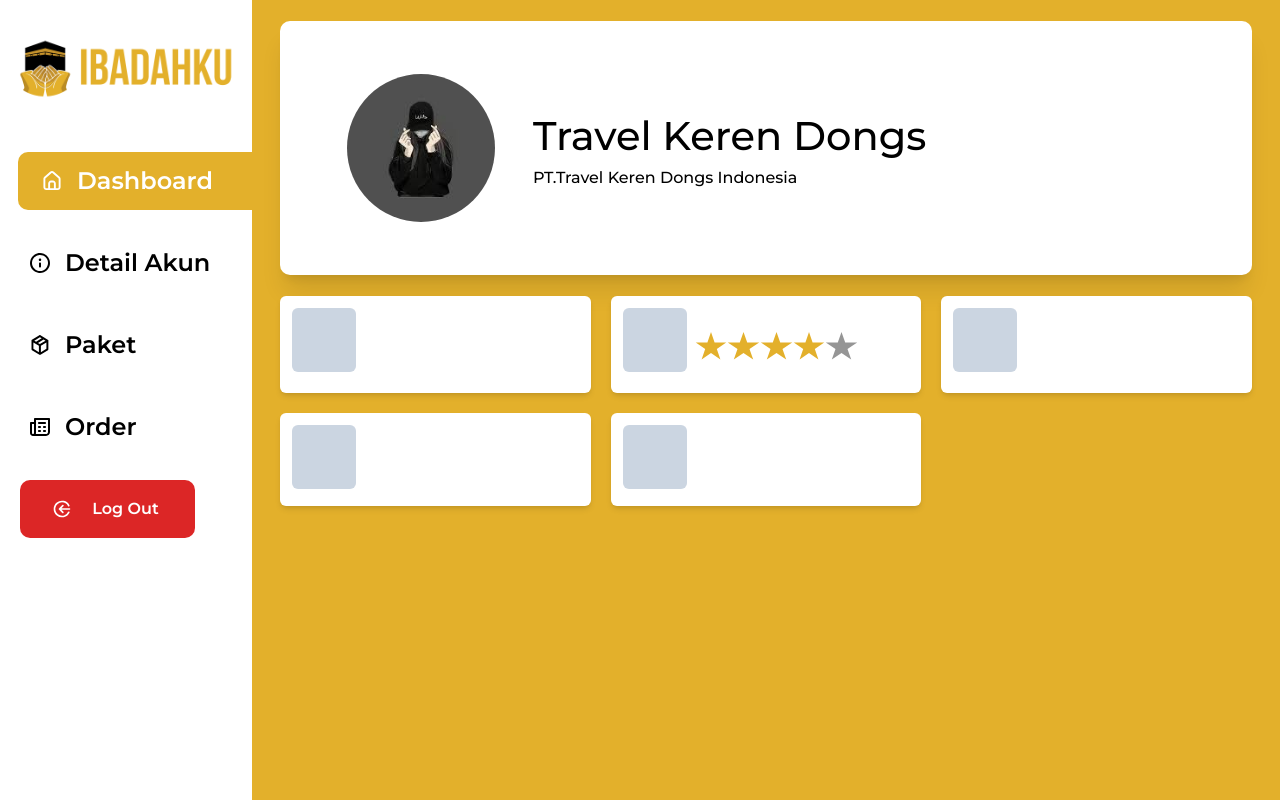
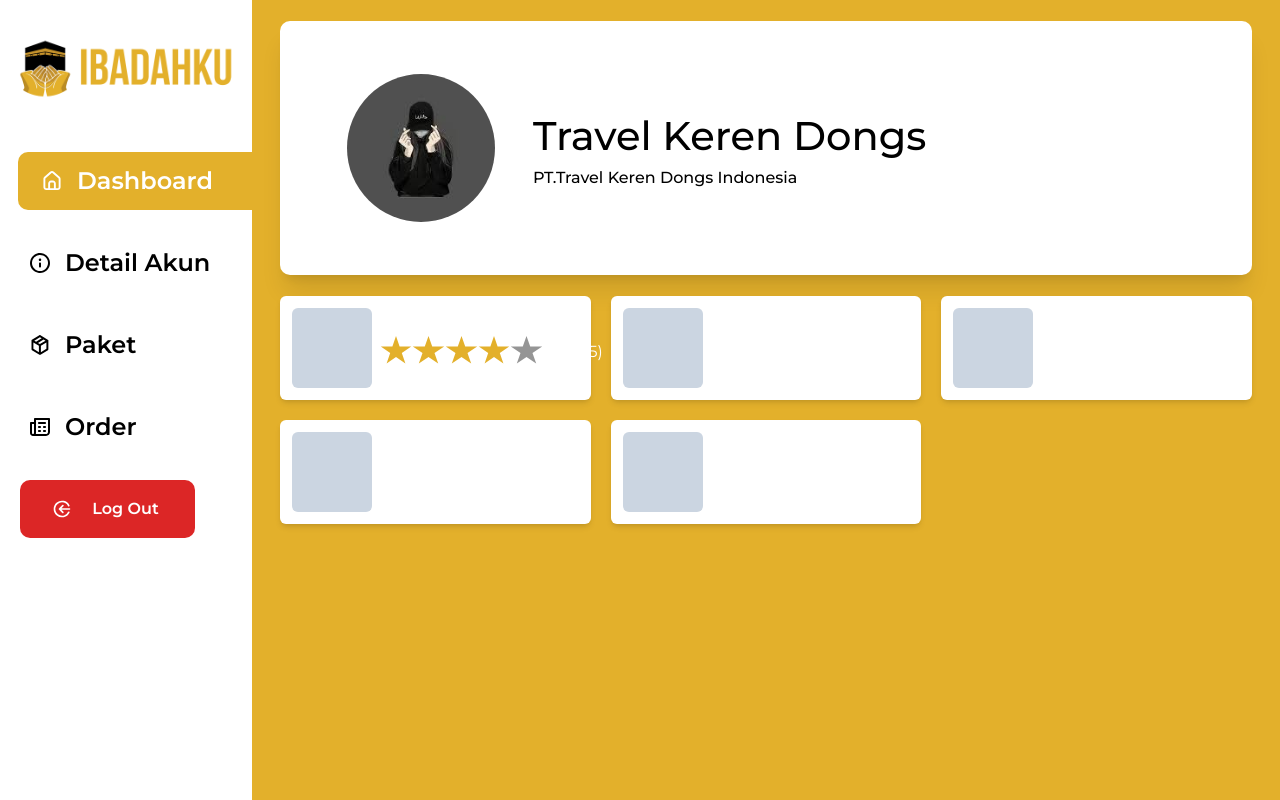
Before and after one commit to fikriymnn/umr-mitra, a Next.js app: page /dashboard in a window 1280 px wide. Built offline with nearby package versions, Linux system fonts and the light colour scheme; no server answers.

Commit message:
modify card

```diff
--- a/src/app/dashboard/page.tsx
+++ b/src/app/dashboard/page.tsx
@@ -49,12 +49,12 @@ function Dashboard() {
         </div>
         {/* grid content */}
         <GridWrapper>
-          <DashCardDoubleRow title={"Paket Saya"} value={"9"} />
           <DashCardTripleRow
             title={"Rating"}
             ratings={3.8}
             desc={"40 Penilaian"}
           />
+          <DashCardDoubleRow title={"Paket Saya"} value={"9"} />
           <DashCardDoubleRow title={"Order Berjalan"} value={"150"} />
           <DashCardDoubleRow title={"Order Selesai"} value={"34"} />
           <DashCardDoubleRow title={"Order Gagal"} value={"1"} />
--- a/src/components/Dashboard/DashCardDoubleRow.tsx
+++ b/src/components/Dashboard/DashCardDoubleRow.tsx
@@ -4,10 +4,10 @@ function DashCardDoubleRow({ title, value }: { title?: any; value?: any }) {
   return (
     <>
       <div className="bg-white rounded-md p-3 flex shadow-md">
-        <div className="w-16 h-16 bg-slate-300 rounded-md"></div>
+        <div className="w-20 h-20 bg-slate-300 rounded-md"></div>
         <div className="flex flex-col justify-between ms-2">
           <p className="text-base font-semibold">{title}</p>
-          <p className="text-[30px] font-medium">{value}</p>
+          <p className="text-[35px] font-medium">{value}</p>
         </div>
       </div>
     </>
--- a/src/components/Dashboard/DashCardTripleRow.tsx
+++ b/src/components/Dashboard/DashCardTripleRow.tsx
@@ -28,7 +28,7 @@ function DashCardTripleRow({
   };
   return (
     <div className="bg-white rounded-md p-3 flex shadow-md">
-      <div className="w-16 h-16 bg-slate-300 rounded-md"></div>
+      <div className="w-20 h-20 bg-slate-300 rounded-md"></div>
       <div className="flex flex-col justify-between ms-2">
         <p className="text-base font-semibold">{title}</p>
         <div className="flex">
```
